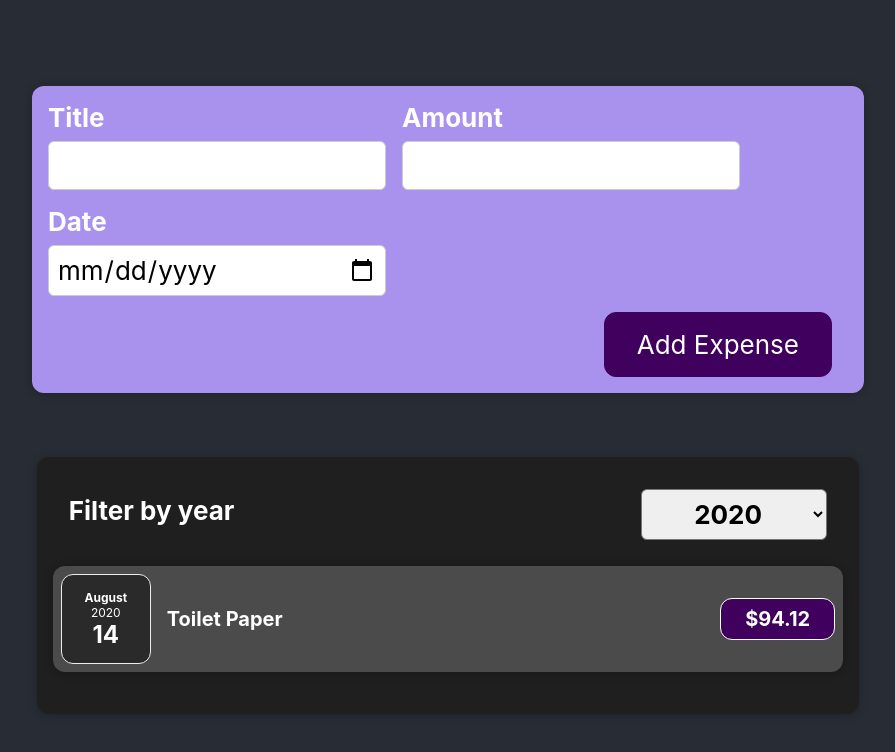
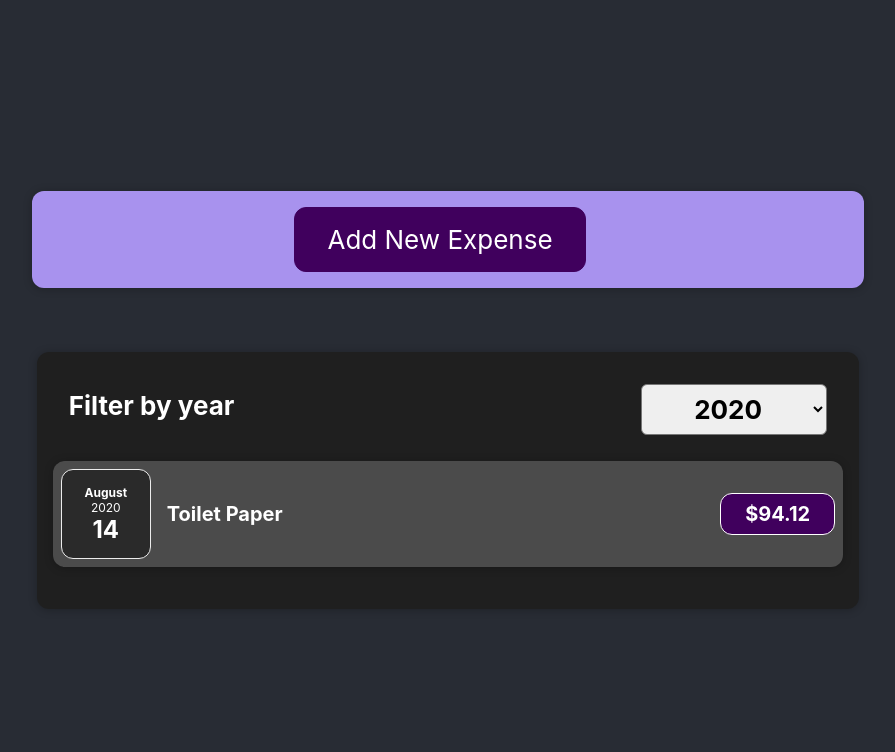
Before and after one commit to mariadrshv/udemy-react-app, a React (Create React App) app: page / in a window 1280 px wide. Shown: the top 752 px of the page, without its empty margins (192-1087 px from the left). Built offline with nearby package versions, Linux system fonts and the light colour scheme.

Commit message:
Added "Add New expense" part

```diff
--- a/src/components/NewExpense/ExpenseForm.js
+++ b/src/components/NewExpense/ExpenseForm.js
@@ -55,6 +55,8 @@
         setEnteredTitle('')
     };
 
+
+
     return (
     <form onSubmit={submitHandler}>
         <div className="new-expense__controls">
@@ -74,6 +76,7 @@
             </div>
         </div>
         <div className="new-expense__actions">
+            <button type="button" onClick={props.onCancel}>Cancel</button>
             <button type="submit">Add Expense</button>
         </div>
     </form>
--- a/src/components/NewExpense/NewExpense.js
+++ b/src/components/NewExpense/NewExpense.js
@@ -1,19 +1,35 @@
-import React from "react";
+import React, {useState} from "react";
 import './NewExpense.css'
 import ExpenseForm from './ExpenseForm'
 
 const NewExpense = (props) => {
+    const [isEditing, setIsEditing] = useState(false);
+
     const onSaveExpenseDataHandler = (enteredExpenseData) => {
         const expenseData = {
             ...enteredExpenseData,
             id: Math.random().toString()
         }
         props.onAddExpense(expenseData)
+        setIsEditing(false);
+    }
+
+    const startEditingHandler = () => {
+        setIsEditing(true);
+    }
+
+    const stopEditingHandler = () => {
+        setIsEditing(false);
     }
 
     return (
     <div className="new-expense">
-        <ExpenseForm onSaveExpenseData={onSaveExpenseDataHandler} />
+        {!isEditing && <button
+            onClick={startEditingHandler}
+        >Add New Expense</button>}
+        {isEditing && <ExpenseForm
+        onCancel={stopEditingHandler}
+        onSaveExpenseData={onSaveExpenseDataHandler} />}
     </div>
 )}
 export default NewExpense;
```
